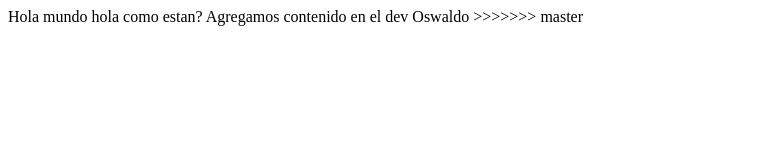
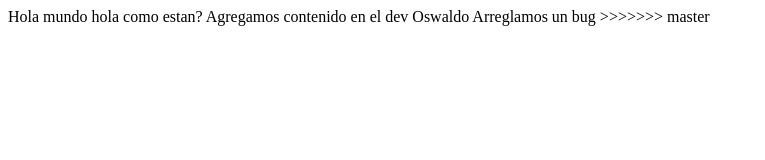
Before and after one commit to OswaldOniSango/proyecto-git-20211001, a plain HTML site: page index.html in a window 1280 px wide. Shown: the whole page, without its empty margins (0-765 px from the left). Drawn offline with Linux system fonts and the light colour scheme.

Commit message:
Bug: arreglamos el bug

```diff
--- a/index.html
+++ b/index.html
@@ -14,12 +14,13 @@
     Agregamos contenido en el dev
 
  Oswaldo
+
+Arreglamos un bug
+
 </body>
 </html>
 
 
 
 
-
-
 >>>>>>> master
```
